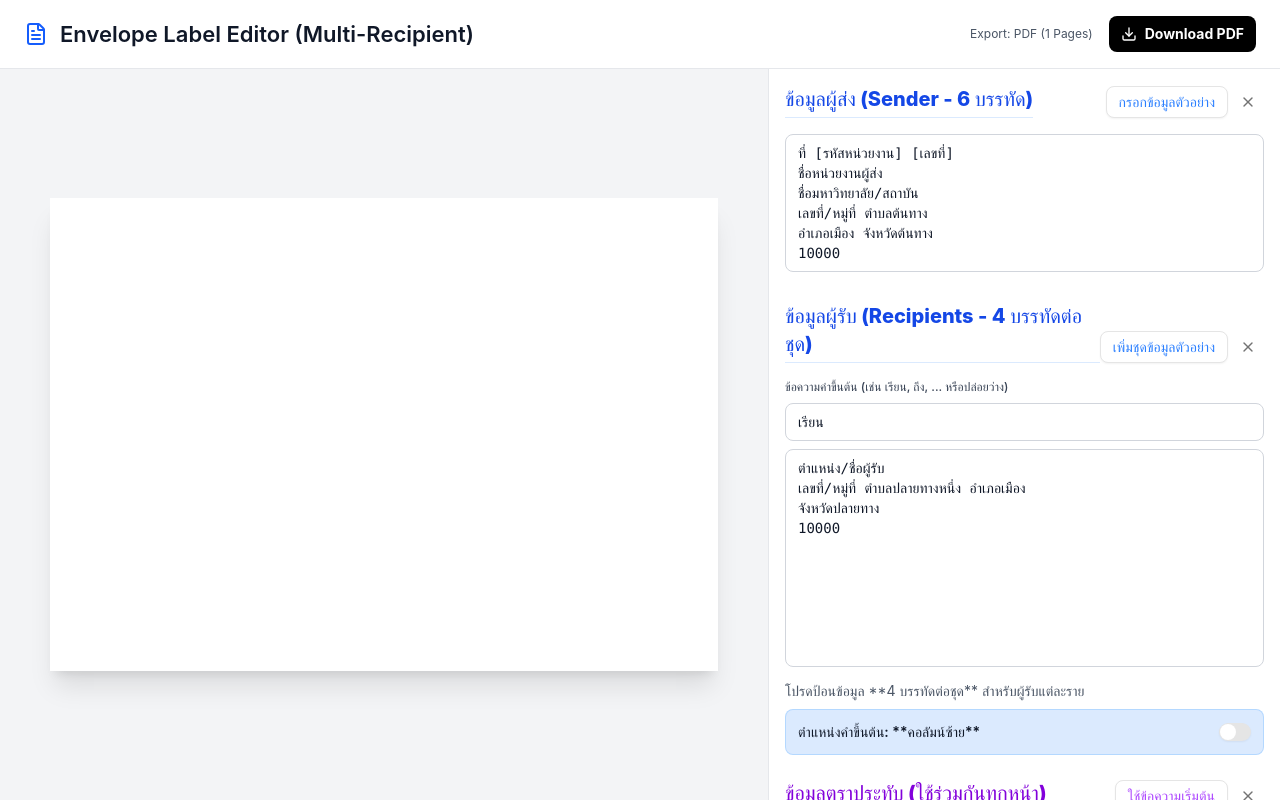
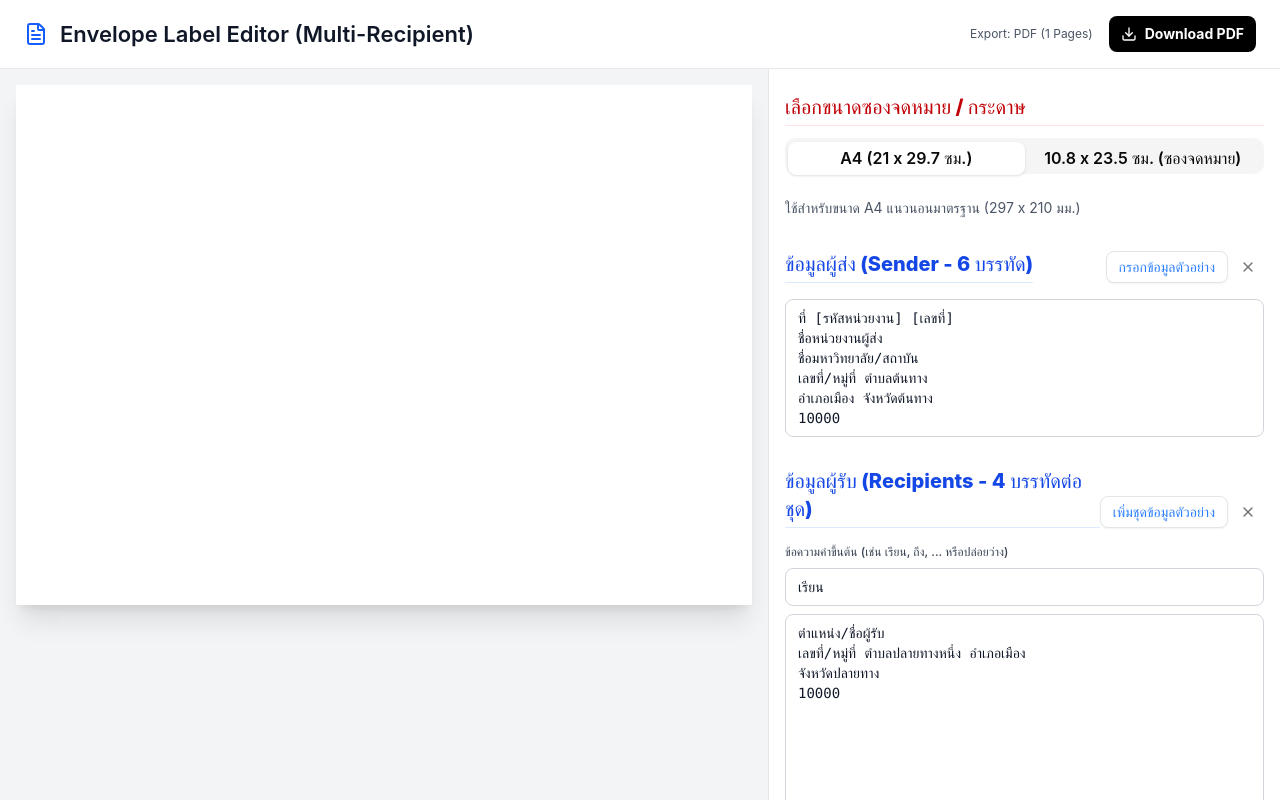
Before and after one commit to s1n-c0s/word-better-exp, a React (Vite) app: page / in a window 1280 px wide. Built offline with nearby package versions, Linux system fonts and the light colour scheme.

Commit message:
+ tab custom size

```diff
--- a/src/App.tsx
+++ b/src/App.tsx
@@ -4,6 +4,8 @@ import { Download, FileText, X } from "lucide-react";
 import toast, { Toaster } from "react-hot-toast";
 import { Switch } from "@/components/ui/switch";
 import { Button } from "@/components/ui/button";
+// 💡 NEW: Import Tabs components
+import { Tabs, TabsContent, TabsList, TabsTrigger } from "@/components/ui/tabs";
 
 // 💡 Import external types and constants
 import { RecipientData, SenderData } from "./types/document";
@@ -24,6 +26,17 @@ import {
 // ไฟล์ฟอนต์ที่ถูกแปลงแล้ว: ตรวจสอบให้แน่ใจว่าไฟล์เหล่านี้ถูกโหลดในโปรเจกต์ของคุณ
 import "./fonts/thsarabunnew-normal.js";
 import "./fonts/thsarabunnew-bold.js";
+
+// 💡 NEW: Paper Size Constants (ในหน่วย mm)
+const CUSTOM_PAPER_WIDTH_MM = 108; // ความกว้างเดิม (ใช้เป็น Height เมื่อเป็นแนวนอน)
+const CUSTOM_PAPER_HEIGHT_MM = 235; // ความสูงเดิม (ใช้เป็น Width เมื่อเป็นแนวนอน)
+const CUSTOM_PAPER_LABEL = `10.8 x 23.5 ซม.`;
+
+// Aspect Ratio (Width/Height) สำหรับการแสดงผล Preview
+// A4 Landscape: W=297, H=210 -> Ratio = 297/210 ≈ 1.414
+const A4_W_H_RATIO = 297 / 210;
+// Custom Landscape: W=235, H=108 -> Ratio = 235/108 ≈ 2.176
+const CUSTOM_W_H_RATIO = CUSTOM_PAPER_HEIGHT_MM / CUSTOM_PAPER_WIDTH_MM;
 
 export default function DocumentEditor() {
   const [pdfUrl, setPdfUrl] = useState("");
@@ -56,6 +69,9 @@ export default function DocumentEditor() {
   const [customHeightInput, setCustomHeightInput] = useState("15"); // Input: Height (mm)
   // 💡 REMOVED: customLogoWidth
   const [customLogoHeight, setCustomLogoHeight] = useState(15); // Parsed value
+
+  // 💡 NEW: Paper Size State
+  const [paperSize, setPaperSize] = useState<"A4" | "Custom108x235">("A4");
 
   // --- Handlers & Parsers (Kept as useCallback since they use setXData) ---
 
@@ -330,6 +346,16 @@ export default function DocumentEditor() {
   // --- PDF Generation Logic (Callback to Utility) ---
 
   const generatePdfDataUri = useCallback(() => {
+    // 💡 NEW: Define paper size options based on state
+    const paperSizeOptions =
+      paperSize === "A4"
+        ? { format: "A4" } // Pass format name
+        : {
+            // Pass custom dimensions (in mm)
+            width: CUSTOM_PAPER_WIDTH_MM,
+            height: CUSTOM_PAPER_HEIGHT_MM,
+          };
+
     // Call the external utility function
     return createPdfDataUri({
       recipientsData,
@@ -343,6 +369,8 @@ export default function DocumentEditor() {
       // 💡 UPDATED: ลบ logoCustomWidth ออก
       useCustomLogoSize: useCustomSize,
       logoCustomHeight: customLogoHeight,
+      // 💡 NEW: Pass paper size options
+      paperSizeOptions,
     });
   }, [
     recipientsData,
@@ -356,6 +384,7 @@ export default function DocumentEditor() {
     // 💡 UPDATED DEPENDENCIES: ลบ customLogoWidth ออก
     useCustomSize,
     customLogoHeight,
+    paperSize, // 💡 NEW DEPENDENCY
   ]);
 
   // Effect สำหรับอัปเดต Preview ทุกครั้งที่ข้อมูลเปลี่ยน
@@ -384,6 +413,10 @@ export default function DocumentEditor() {
   // ตัวแปรสำหรับควบคุม JSX
   const isStampEnabled = !disableStamp;
   const isLogoEnabled = !disableLogo;
+
+  // 💡 NEW: Calculate the current aspect ratio (Width/Height)
+  const currentAspectRatio =
+    paperSize === "A4" ? A4_W_H_RATIO : CUSTOM_W_H_RATIO;
 
   return (
     <div className="h-screen w-full bg-gray-100 dark:bg-gray-900">
@@ -415,18 +448,21 @@ export default function DocumentEditor() {
 
         {/* --- Main Content: ส่วน Preview PDF และ Input Box ใหม่ --- */}
         <div className="flex-1 overflow-hidden flex flex-col lg:flex-row">
-          {/* Preview Panel */}
-          <div className="flex-1 lg:w-3/5 overflow-auto p-4 lg:p-8 bg-gray-100 dark:bg-gray-900 flex items-center justify-center">
-            <div
-              className={`transition-all bg-white shadow-xl
-                w-full max-w-[95%] aspect-[1.414/1]
-                p-2`}
-            >
+          {/* 💡 UPDATED: Preview Panel - Set to full left, scrollable, no border/shadow on paper */}
+          <div className="flex-1 lg:w-3/5 overflow-auto p-0 bg-gray-100 dark:bg-gray-900 flex items-start justify-center">
+            {/* 💡 Inner container to add padding around the PDF in the scrollable view */}
+            <div className="p-4 w-full h-full">
               {pdfUrl ? (
+                // 💡 FIX: Use inline style with calculated aspect ratio for sizing
                 <iframe
                   title="PDF Preview"
                   src={pdfUrl}
-                  className="w-full h-full border-none"
+                  className="w-full h-auto border-none shadow-xl bg-white"
+                  // ใช้ style attribute เพื่อกำหนด aspect-ratio แบบ dynamic
+                  style={{
+                    maxWidth: paperSize === "A4" ? "800px" : "90%",
+                    aspectRatio: `${currentAspectRatio}/1`,
+                  }}
                 />
               ) : (
                 <div className="w-full h-full flex items-center justify-center text-gray-500">
@@ -440,8 +476,52 @@ export default function DocumentEditor() {
           <div className="w-full lg:w-2/5 bg-white dark:bg-gray-800 overflow-auto border-t lg:border-t-0 lg:border-l border-gray-200 dark:border-gray-700">
             <div className="p-3 lg:p-4">
               <div className="max-w-xl mx-auto space-y-3 lg:space-y-4">
+                {/* 💡 NEW: Tab Component for Paper Size Selection */}
+                <div className="pt-2">
+                  <h2 className="text-lg lg:text-xl font-extrabold text-red-700 dark:text-red-400 border-b border-red-100 pb-1">
+                    เลือกขนาดซองจดหมาย / กระดาษ
+                  </h2>
+
+                  <Tabs
+                    defaultValue="A4"
+                    value={paperSize}
+                    onValueChange={(value) =>
+                      setPaperSize(value as "A4" | "Custom108x235")
+                    }
+                    className="w-full mt-3"
+                  >
+                    <TabsList className="grid w-full grid-cols-2">
+                      <TabsTrigger
+                        value="A4"
+                        className="font-semibold text-base"
+                      >
+                        A4 (21 x 29.7 ซม.)
+                      </TabsTrigger>
+                      <TabsTrigger
+                        value="Custom108x235"
+                        className="font-semibold text-base"
+                      >
+                        {CUSTOM_PAPER_LABEL} (ซองจดหมาย)
+                      </TabsTrigger>
+                    </TabsList>
+                    <TabsContent
+                      value="A4"
+                      className="pt-4 text-sm text-gray-600 dark:text-gray-400"
+                    >
+                      ใช้สำหรับขนาด A4 แนวนอนมาตรฐาน (297 x 210 มม.)
+                    </TabsContent>
+                    <TabsContent
+                      value="Custom108x235"
+                      className="pt-4 text-sm text-gray-600 dark:text-gray-400"
+                    >
+                      ใช้สำหรับซองจดหมายขนาดกำหนดเอง (235 x 108 มม. แนวนอน)
+                    </TabsContent>
+                  </Tabs>
+                </div>
+                {/* --- End Paper Size Tabs --- */}
+
                 {/* --- ส่วนข้อมูลผู้ส่ง (6 บรรทัด) --- */}
-                <div className="flex justify-between items-end">
+                <div className="flex justify-between items-end pt-4">
                   <h2 className="text-lg lg:text-xl font-extrabold text-blue-700 dark:text-blue-400 border-b border-blue-100 pb-1">
                     ข้อมูลผู้ส่ง (Sender - 6 บรรทัด)
                   </h2>
```
Also changed, not shown: src/utils/pdfUtils.ts (+85 -74 lines).
